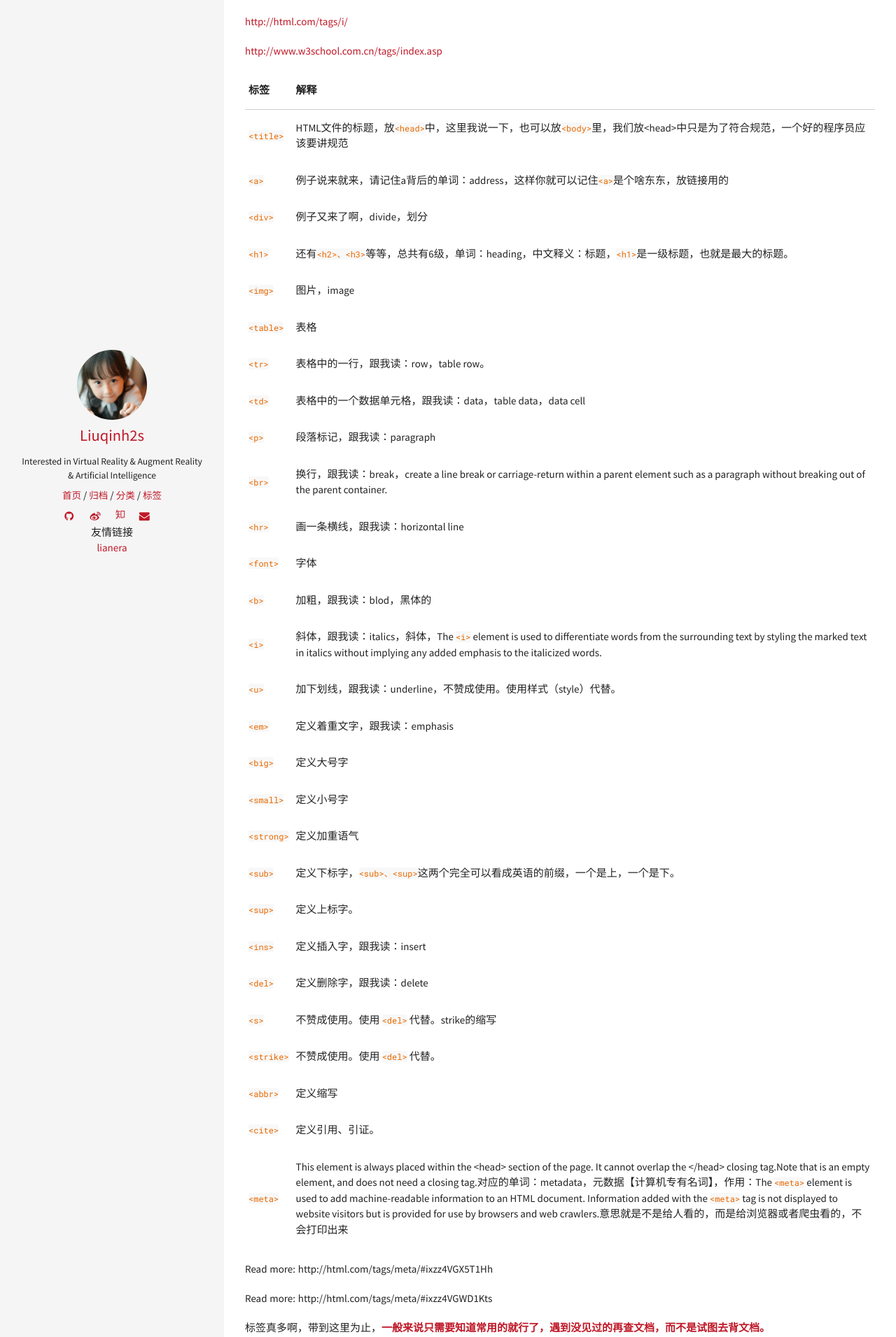
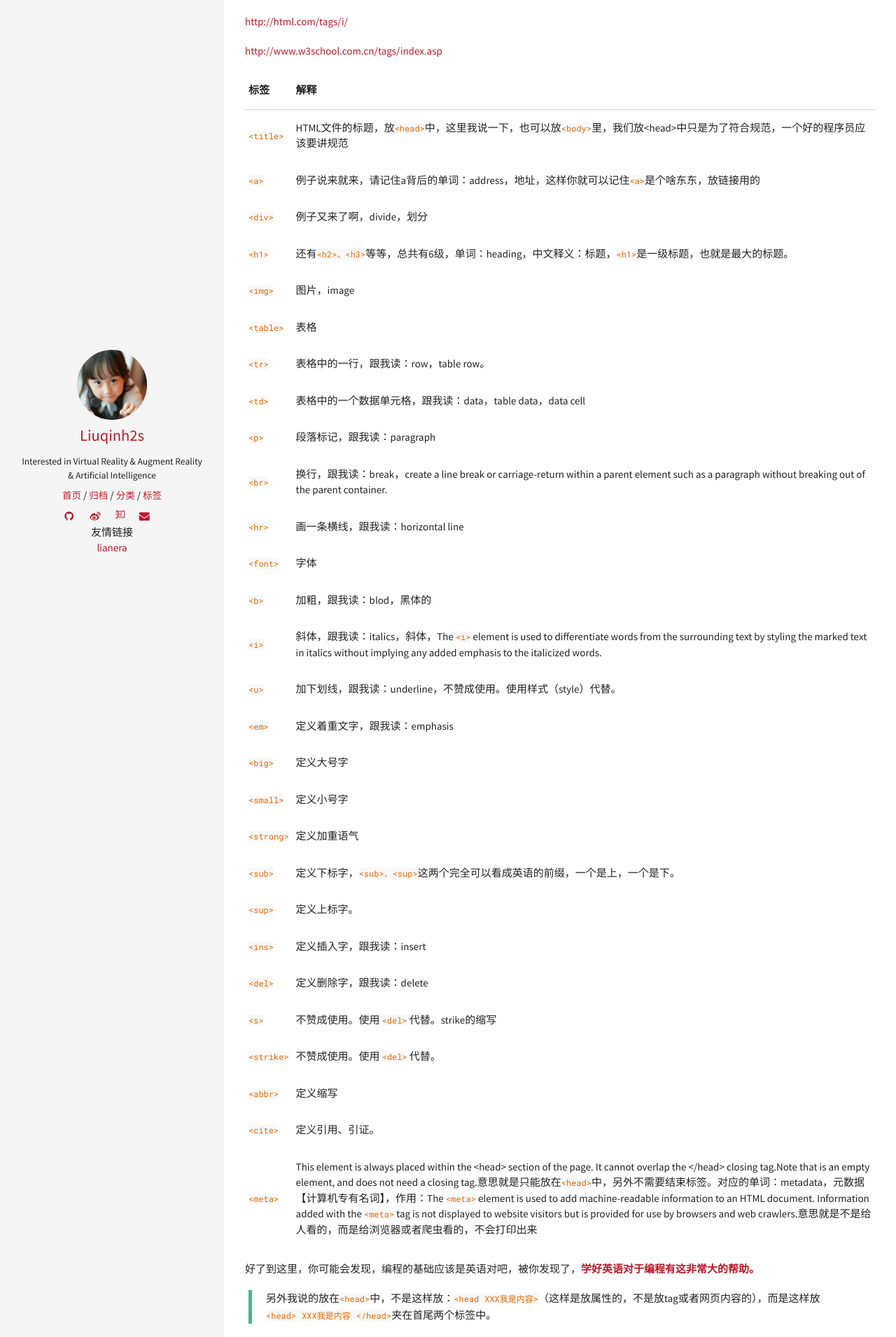
Before and after one commit to transcendtron/liuqinh2s.github.io, a Jekyll site: the page built from _posts/2017-1-9-HTML教程.md, in a window 1280 px wide. Shown: the part 1813-3724 px from the top of the page at 70% size. Built offline with Jekyll 4.4.1, drawn with Linux system fonts in a browser that asks for light colours.

Commit message:
add a blog HTML教程

```diff
--- a/_posts/2017-1-9-HTML教程.md
+++ b/_posts/2017-1-9-HTML教程.md
@@ -73,7 +73,7 @@
 标签     |  解释
 ---     |  ---
 `<title>` | HTML文件的标题，放`<head>`中，这里我说一下，也可以放`<body>`里，我们放<head>中只是为了符合规范，一个好的程序员应该要讲规范
-`<a>`     | 例子说来就来，请记住a背后的单词：address，这样你就可以记住`<a>`是个啥东东，放链接用的
+`<a>`     | 例子说来就来，请记住a背后的单词：address，地址，这样你就可以记住`<a>`是个啥东东，放链接用的
 `<div>`   | 例子又来了啊，divide，划分
 `<h1>`    | 还有`<h2>、<h3>`等等，总共有6级，单词：heading，中文释义：标题，`<h1>`是一级标题，也就是最大的标题。
 `<img>`   | 图片，image
@@ -99,12 +99,11 @@
 `<strike>`| 不赞成使用。使用 `<del>` 代替。
 `<abbr>`  | 定义缩写
 `<cite>`  | 定义引用、引证。
-`<meta>`  | This element is always placed within the <head> section of the page. It cannot overlap the </head> closing tag.Note that <meta> is an empty element, and does not need a closing tag.对应的单词：metadata，元数据【计算机专有名词】，作用：The `<meta>` element is used to add machine-readable information to an HTML document. Information added with the `<meta>` tag is not displayed to website visitors but is provided for use by browsers and web crawlers.意思就是不是给人看的，而是给浏览器或者爬虫看的，不会打印出来
+`<meta>`  | This element is always placed within the <head> section of the page. It cannot overlap the </head> closing tag.Note that <meta> is an empty element, and does not need a closing tag.意思就是只能放在`<head>`中，另外不需要结束标签。对应的单词：metadata，元数据【计算机专有名词】，作用：The `<meta>` element is used to add machine-readable information to an HTML document. Information added with the `<meta>` tag is not displayed to website visitors but is provided for use by browsers and web crawlers.意思就是不是给人看的，而是给浏览器或者爬虫看的，不会打印出来
 
-Read more: http://html.com/tags/meta/#ixzz4VGX5T1Hh
+好了到这里，你可能会发现，编程的基础应该是英语对吧，被你发现了，**学好英语对于编程有这非常大的帮助。**
 
-
-Read more: http://html.com/tags/meta/#ixzz4VGWD1Kts
+>另外我说的放在`<head>`中，不是这样放：`<head XXX我是内容>`（这样是放属性的，不是放tag或者网页内容的），而是这样放`<head> XXX我是内容 </head>`夹在首尾两个标签中。
 
 
 标签真多啊，带到这里为止，**一般来说只需要知道常用的就行了，遇到没见过的再查文档，而不是试图去背文档。**
```
